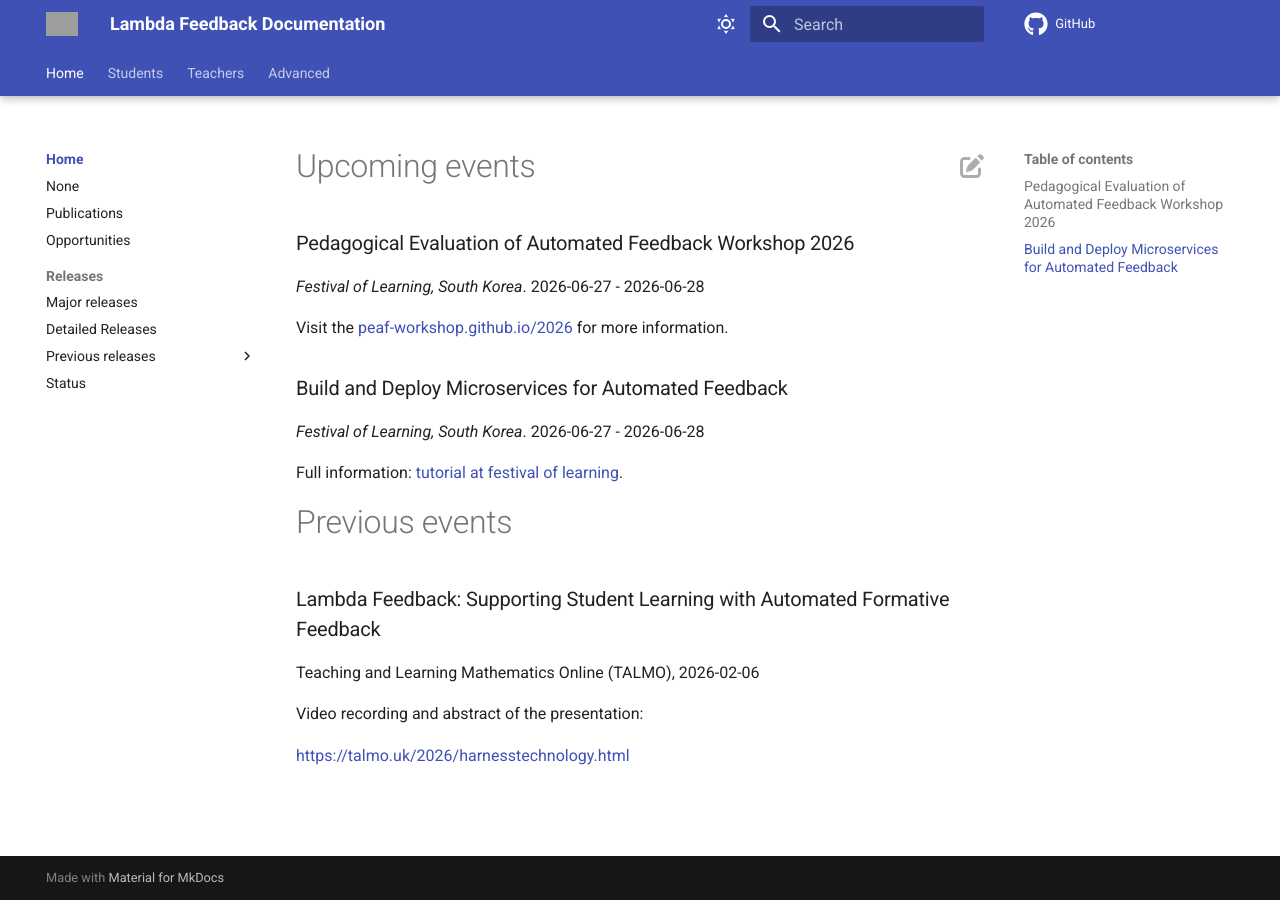
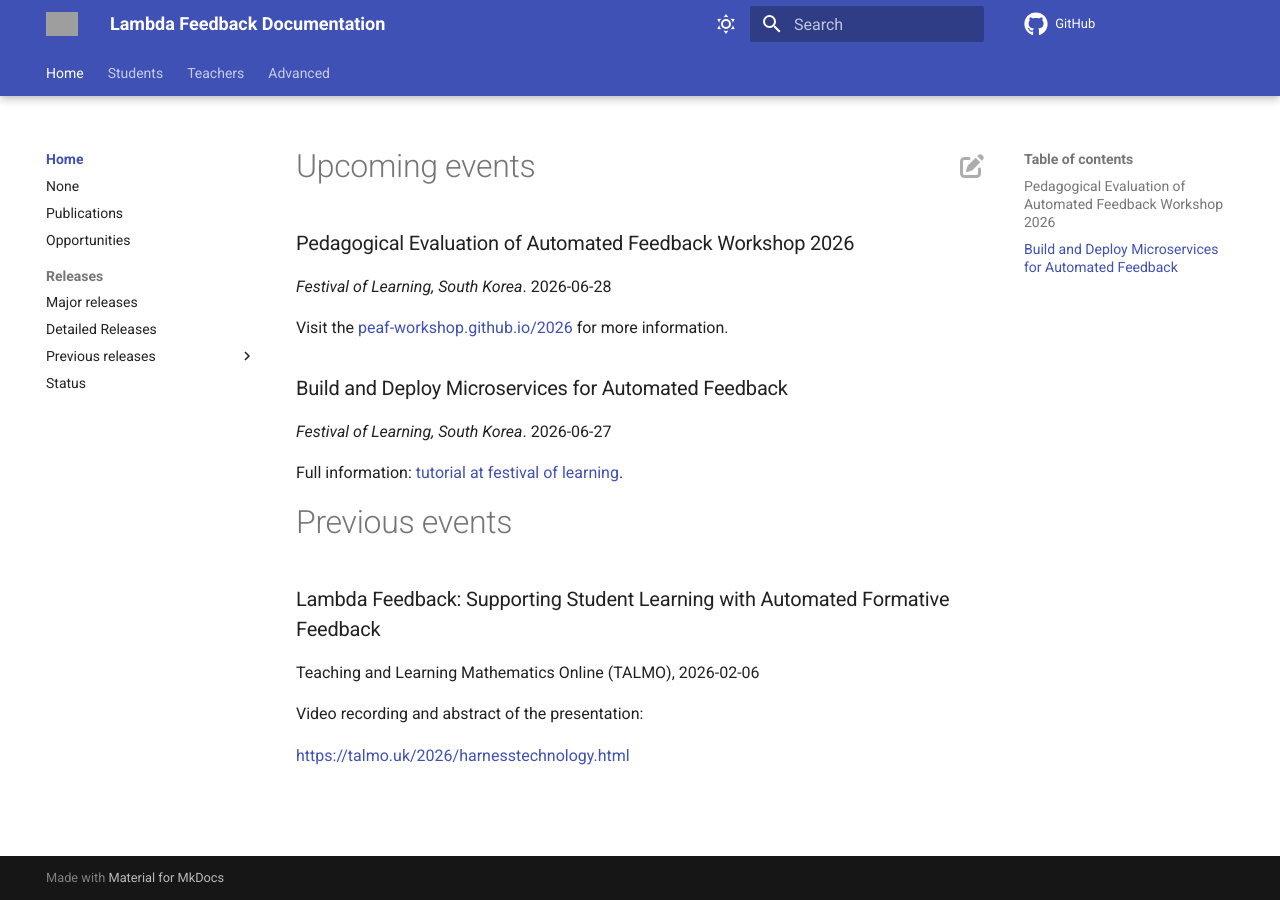
Before and after one commit to lambda-feedback/user-documentation, an MkDocs documentation site: the page built from docs/events/index.md, in a window 1280 px wide. Built offline with MkDocs 1.6.1 and Material for MkDocs 9.7.7, drawn with Linux system fonts in a browser that asks for light colours; comment, search, counter and statistics services are not loaded; grey boxes are pictures that could not be loaded.

Commit message:
Corrected dates for "Build and Deploy Microservices for Automated Feedback" and "Pedagogical Evaluation of Automated Feedback Workshop" events at Festival of Learning 2026.

```diff
--- a/docs/events/index.md
+++ b/docs/events/index.md
@@ -3,13 +3,13 @@
 
 ### Pedagogical Evaluation of Automated Feedback Workshop 2026
 _Festival of Learning, South Korea_.
-2026-06-27 - 2026-06-28
+2026-06-28
 
 Visit the [peaf-workshop.github.io/2026](https://peaf-workshop.github.io/2026) for more information.
 
 ### Build and Deploy Microservices for Automated Feedback
 _Festival of Learning, South Korea_.
-2026-06-27 - 2026-06-28
+2026-06-27
 
 Full information: [tutorial at festival of learning](20260627_fol_kor_26.md).
 
```
Also changed, not shown: docs/events/20260627_fol_kor_26.md (+1 -1 lines).
